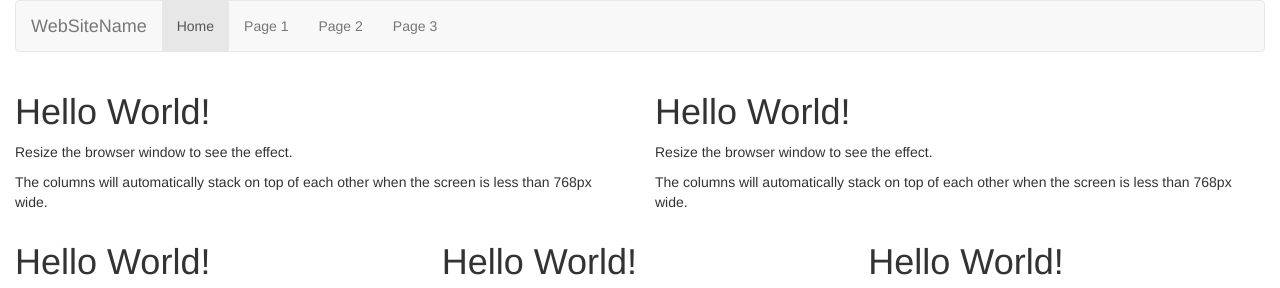
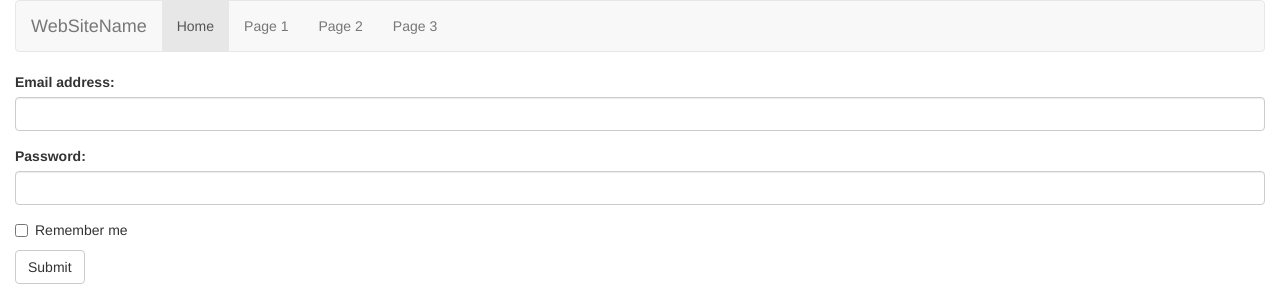
Before and after one commit to vkapse/Exercise, a plain HTML site: page index.html in a window 1280 px wide. Shown: the top 288 px of the page. Drawn offline with Linux system fonts and the light colour scheme.

Commit message:
Login page is created

```diff
--- a/index.html
+++ b/index.html
@@ -25,6 +25,24 @@
                     </ul>
                     </div>
                 </nav>
+            </div>
+        </div>
+        <div class="row">
+            <div class="col-sm-12">
+                <form action="/action_page.php">
+                    <div class="form-group">
+                      <label for="email">Email address:</label>
+                      <input type="email" class="form-control" id="email">
+                    </div>
+                    <div class="form-group">
+                      <label for="pwd">Password:</label>
+                      <input type="password" class="form-control" id="pwd">
+                    </div>
+                    <div class="checkbox">
+                      <label><input type="checkbox"> Remember me</label>
+                    </div>
+                    <button type="submit" class="btn btn-default">Submit</button>
+                  </form>
             </div>
         </div>
         <div class="row">
```
